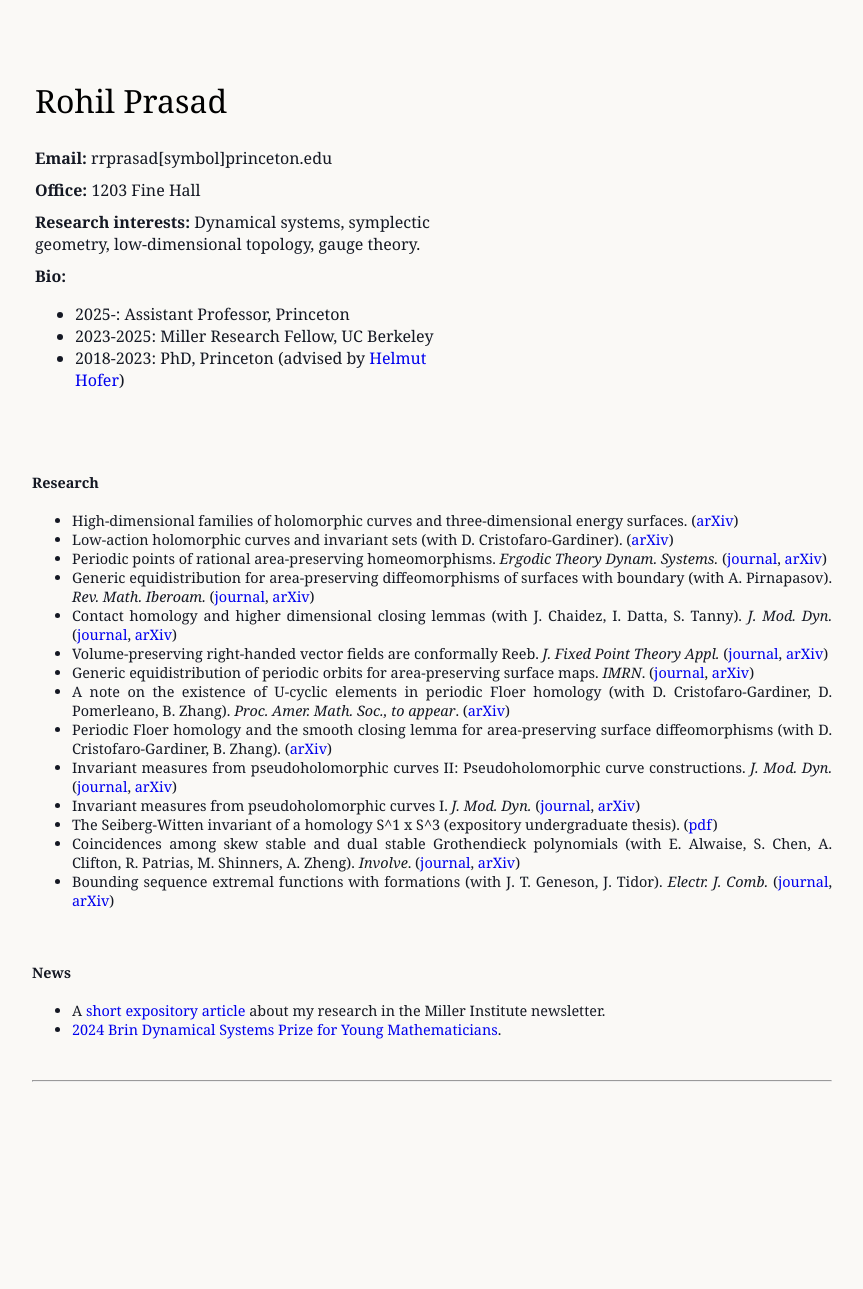
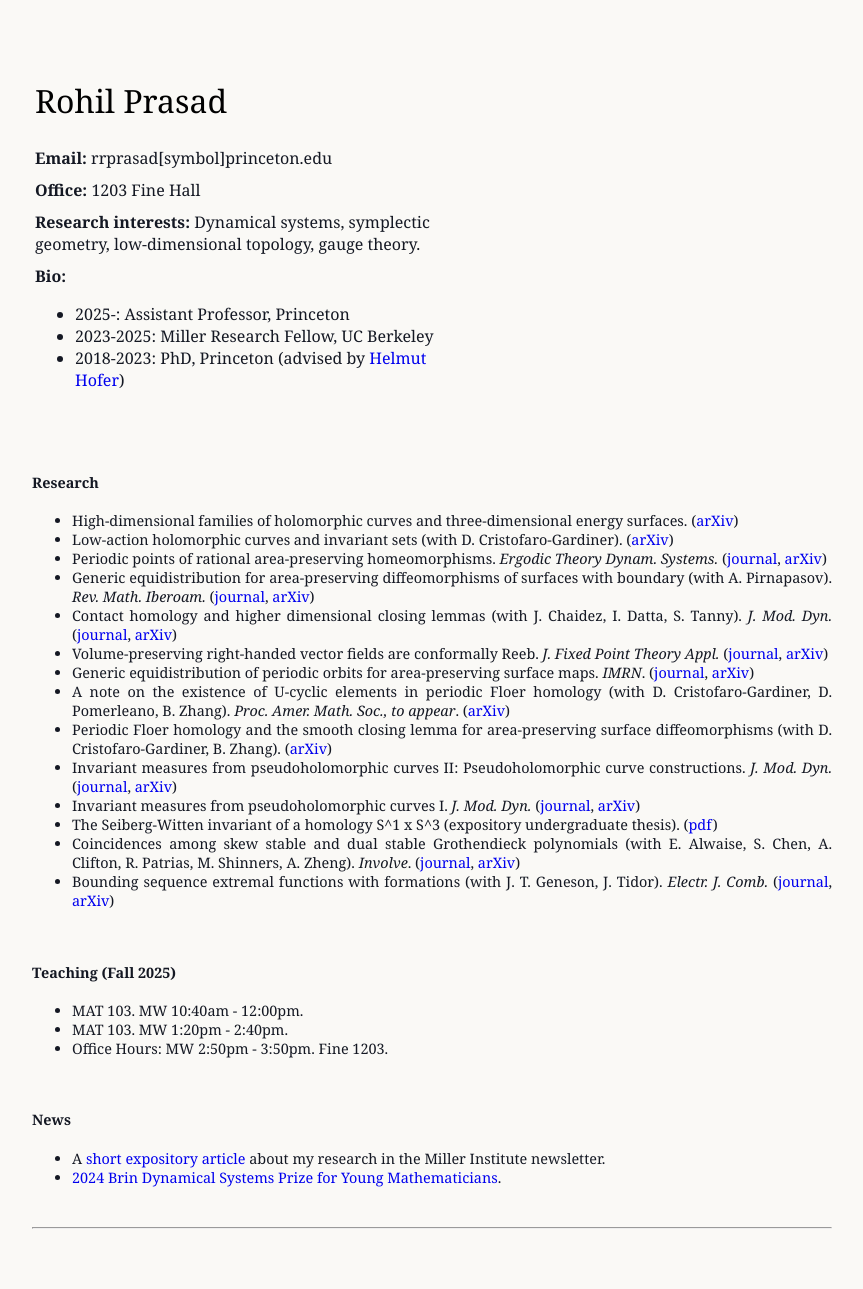
Before and after one commit to r0hilp/r0hilp.github.io, a Jekyll site: the page index.html, which Jekyll copies as it is, in a window 1280 px wide. Shown: the whole page, without its empty margins (48-911 px from the left). Built offline with Jekyll 4.4.1, drawn with Linux system fonts in a browser that asks for light colours; before the commit the page ends 1142 px from its top, so only the background shows below that.

Commit message:
add teaching section

```diff
--- a/index.html
+++ b/index.html
@@ -61,6 +61,13 @@
 	  <li>Bounding sequence extremal functions with formations (with J. T. Geneson, J. Tidor). <i>Electr. J. Comb.</i> (<a href="https://www.combinatorics.org/ojs/index.php/eljc/article/view/v21i3p24", target="_blank">journal</a>, <a href="https://arxiv.org/abs/1308.3810" target="_blank">arXiv</a>)</li>
   </ul>
   <br>
+  <h4>Teaching (Fall 2025)</h4>
+  <ul>
+	  <li>MAT 103. MW 10:40am - 12:00pm.</li>
+	  <li>MAT 103. MW 1:20pm - 2:40pm.</li>
+	  <li>Office Hours: MW 2:50pm - 3:50pm. Fine 1203.</li>
+  </ul>
+  <br>
   <h4>News</h4>
   <ul>
 	  <li>A <a href="https://miller.berkeley.edu/images/newsletters/Winter2025_digital.pdf">short expository article</a> about my research in the Miller Institute newsletter.</li>
```
